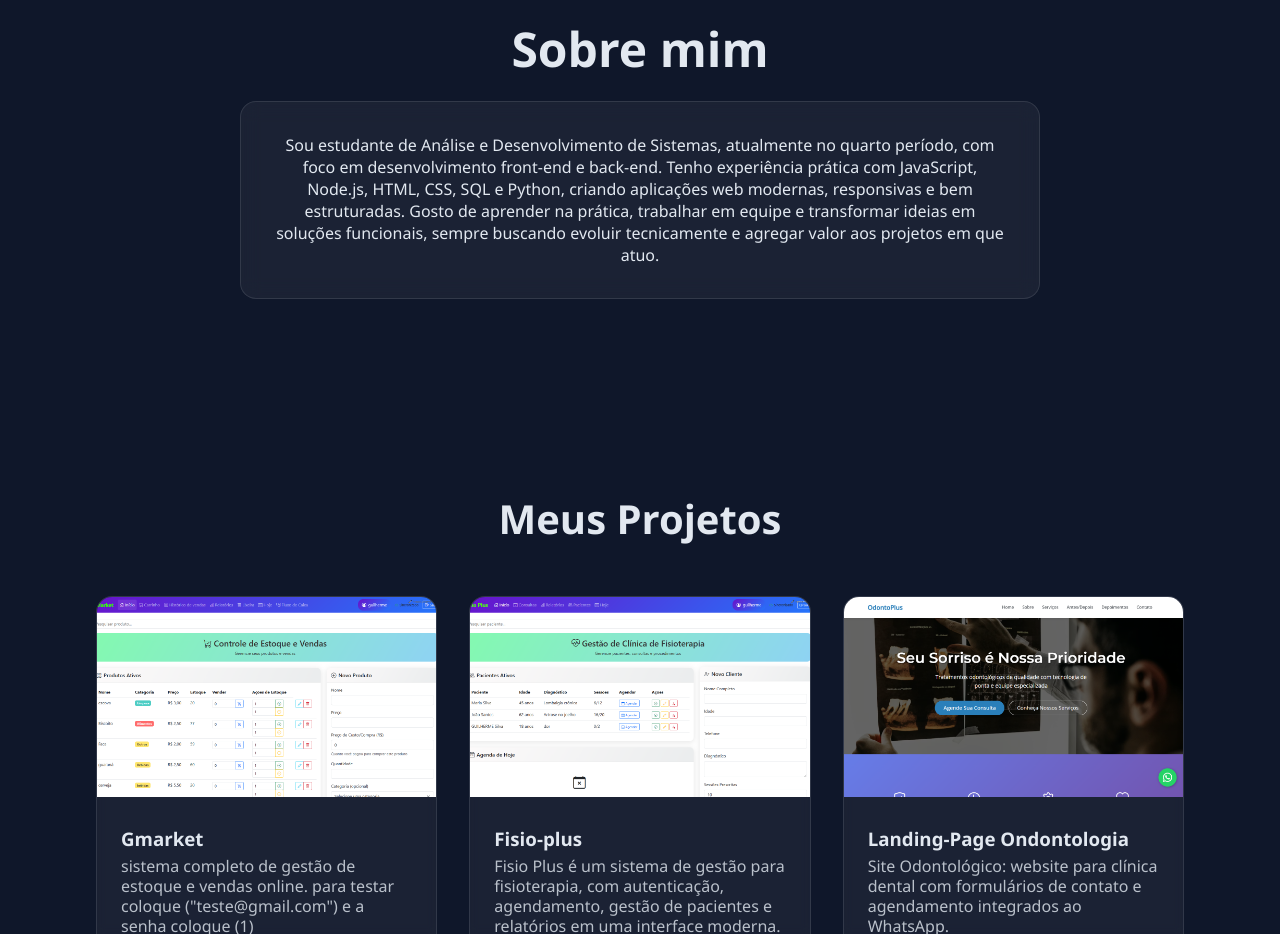
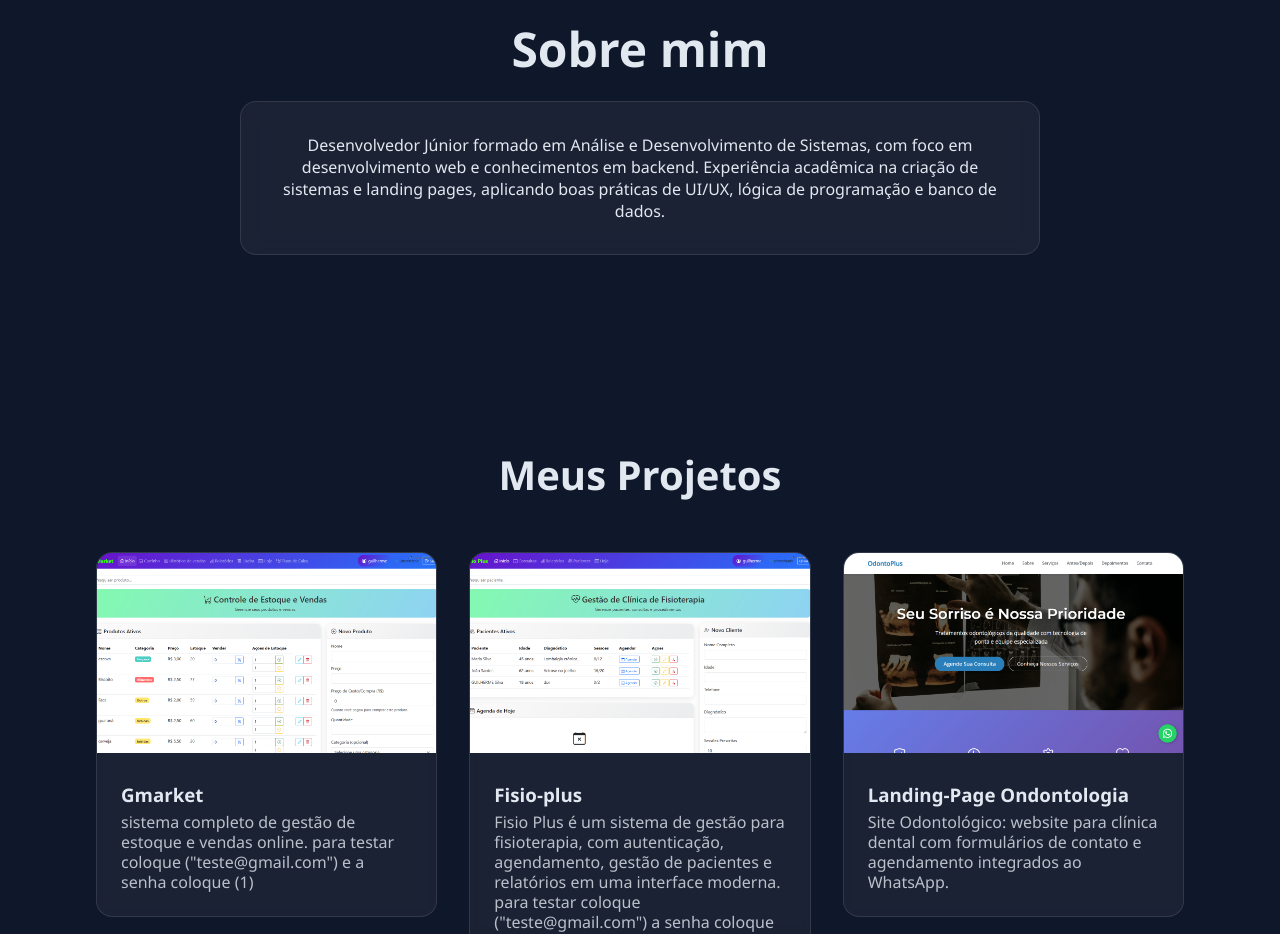
Before and after one commit to guilherme-silva081/portfolio, a plain HTML site: page index.html in a window 1280 px wide. Shown: the part 880-1814 px from the top of the page. Drawn offline with Linux system fonts and the light colour scheme.

Commit message:
sobre mim modificado

```diff
--- a/index.html
+++ b/index.html
@@ -52,7 +52,9 @@
         <h2 class="sobre-titulo">Sobre mim</h2>
         <div class="sobre-caixa">
             <p class="sobre-paragrafo">
-                Sou estudante de Análise e Desenvolvimento de Sistemas, atualmente no quarto período, com foco em desenvolvimento front-end e back-end. Tenho experiência prática com JavaScript, Node.js, HTML, CSS, SQL e Python, criando aplicações web modernas, responsivas e bem estruturadas. Gosto de aprender na prática, trabalhar em equipe e transformar ideias em soluções funcionais, sempre buscando evoluir tecnicamente e agregar valor aos projetos em que atuo.
+                Desenvolvedor Júnior formado em Análise e Desenvolvimento de Sistemas, com foco em desenvolvimento web e
+                conhecimentos em backend. Experiência acadêmica na criação de sistemas e landing pages, aplicando boas
+                práticas de UI/UX, lógica de programação e banco de dados.
             </p>
         </div>
      </section>
```
